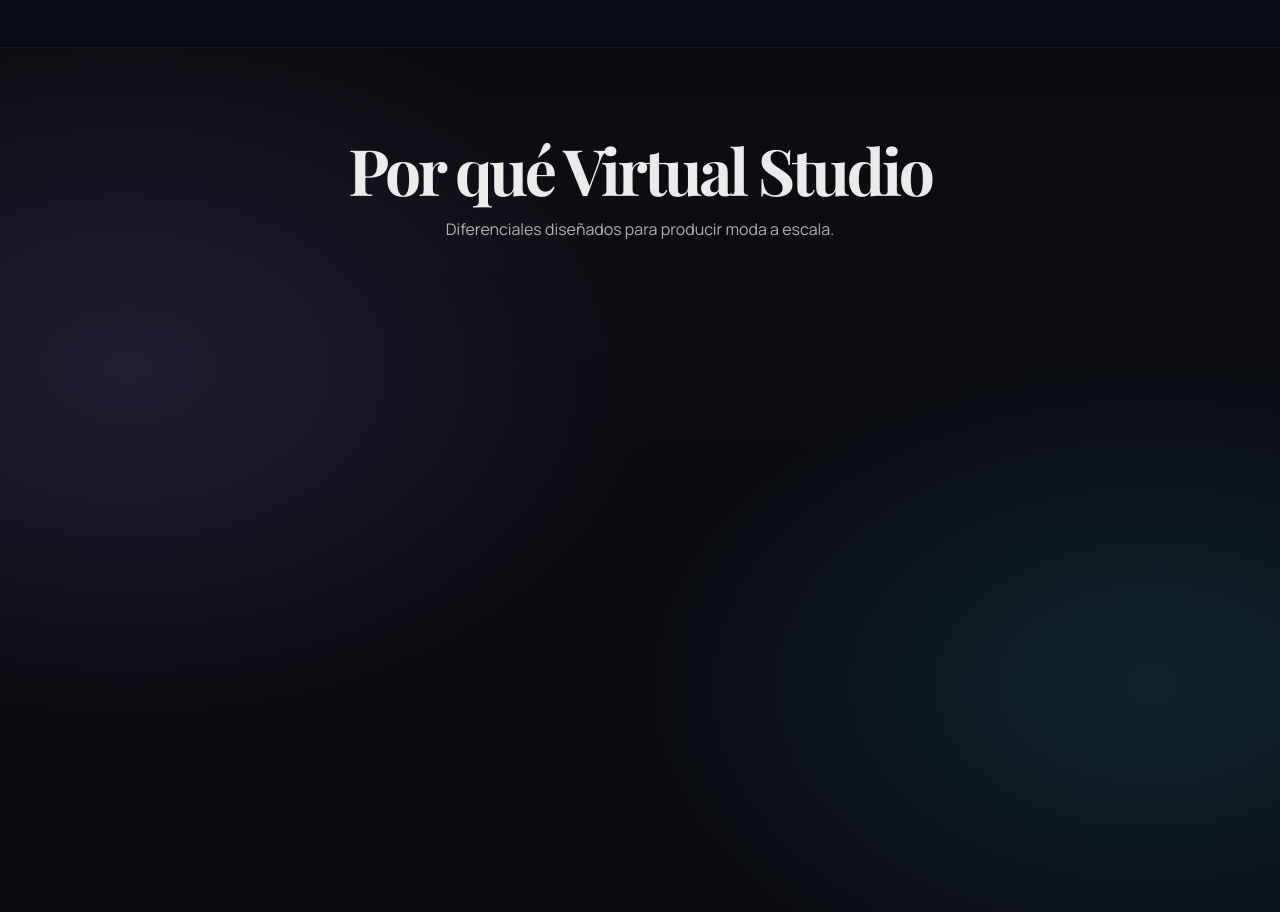
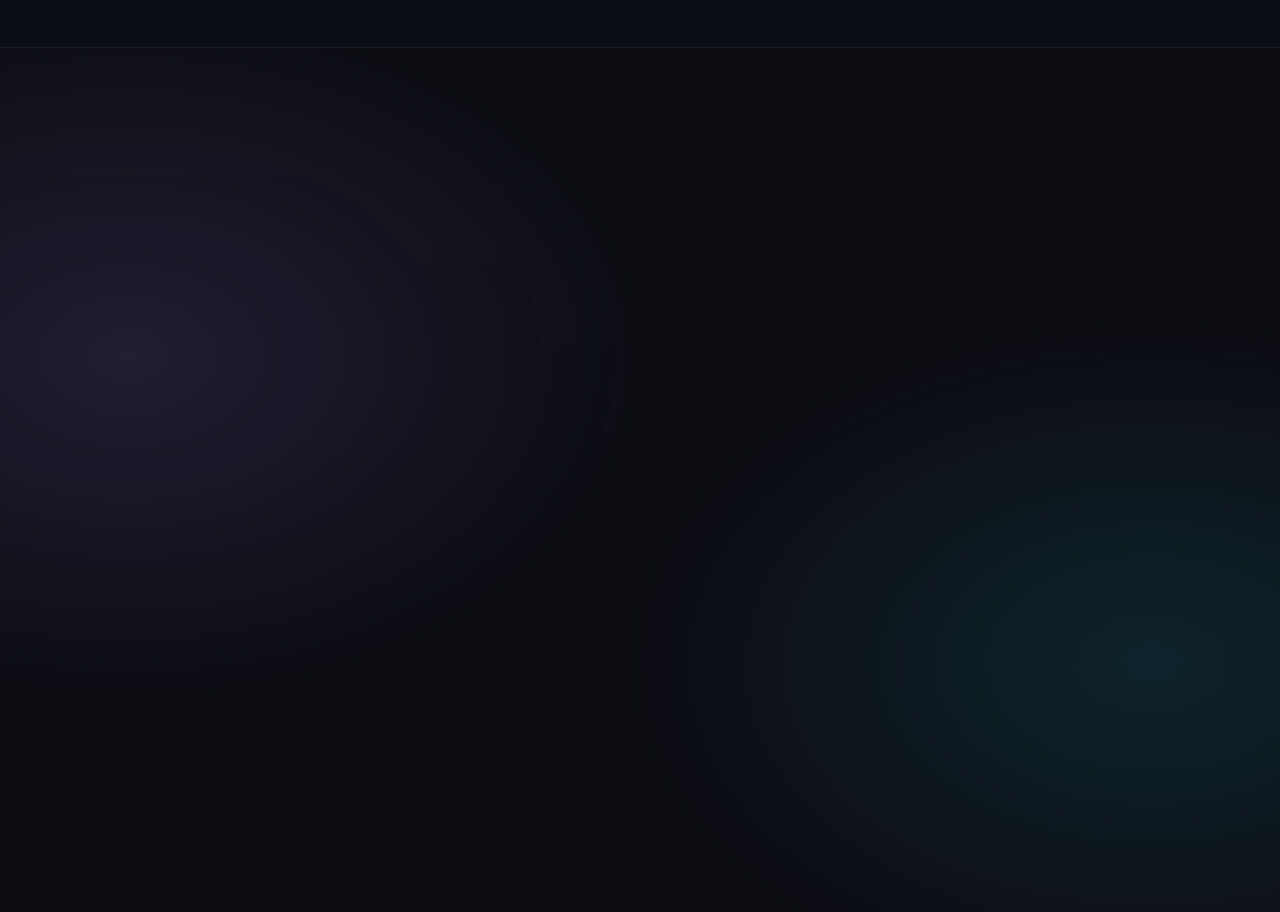
Before and after one commit to Jujo-95/virtual_estudio_web, a React (Vite) app: page / in a window 1280 px wide. Shown: the part 2260-3172 px from the top of the page. Built offline with nearby package versions, Linux system fonts and the light colour scheme.

Commit message:
chore(por-que): remover header de sección

```diff
--- a/src/components/WhyScroller.jsx
+++ b/src/components/WhyScroller.jsx
@@ -109,10 +109,6 @@ function WhyScroller() {
   return (
     <section className="vs-section vs-section--why-parallax" id="diferenciales">
       <div className="vs-container">
-        <header className="vs-section-header vs-section-header--center">
-          <h2 className="vs-section-title-xl">Por qué Virtual Studio</h2>
-          <p className="vs-section-lead">Diferenciales diseñados para producir moda a escala.</p>
-        </header>
       </div>
 
       <div className="vs-why-full">
```
